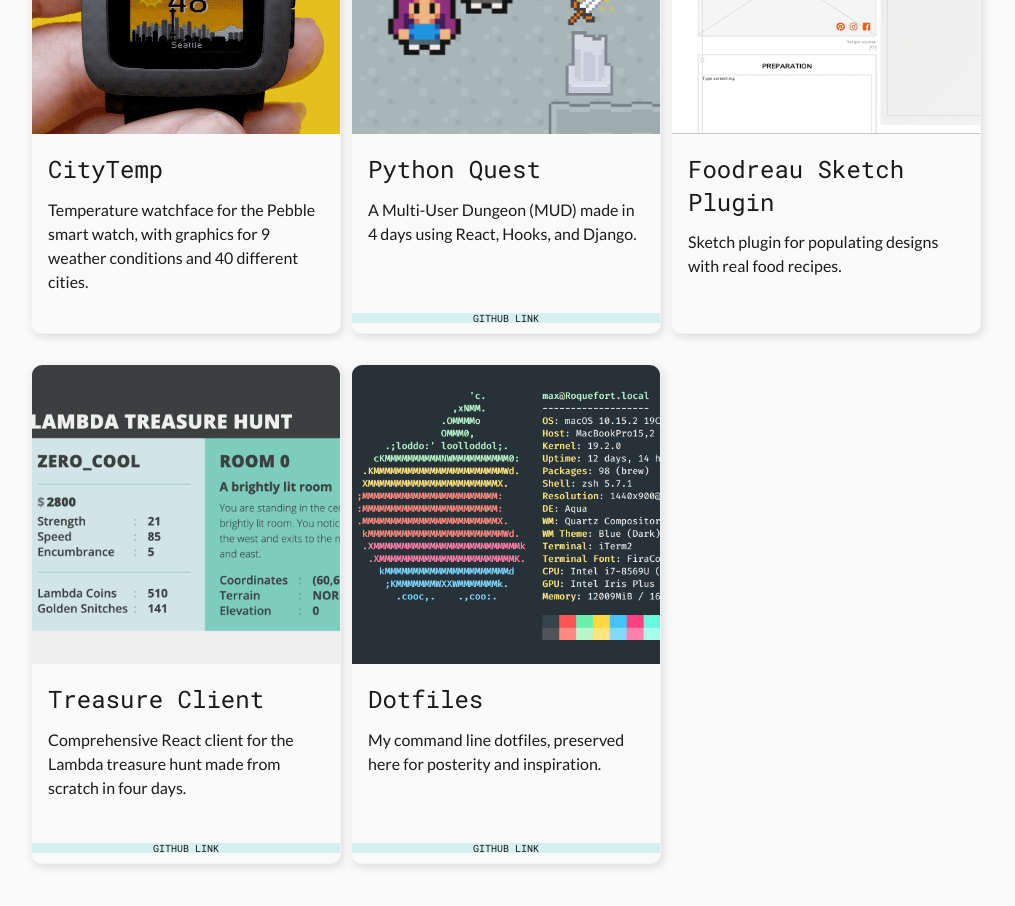
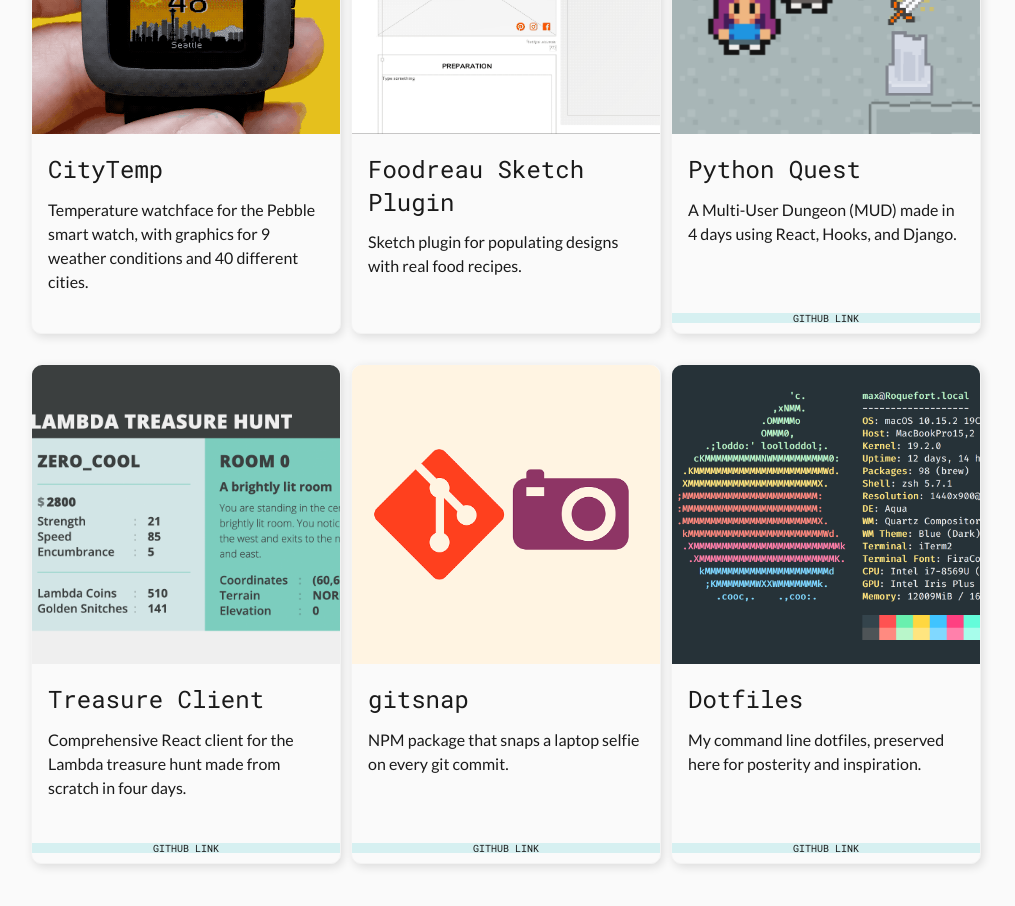
Before and after one commit to maxdavid/maxdavid-portfolio, a React (Create React App) app: page / in a window 1280 px wide. Shown: the part 2360-3266 px from the top of the page, without its empty margins (134-1149 px from the left). Built offline with nearby package versions, Linux system fonts and the light colour scheme; a web font is replaced by a local one.

Commit message:
Add gitsnap project link

```diff
--- a/src/components/projects/briefs/assets/index.js
+++ b/src/components/projects/briefs/assets/index.js
@@ -11,6 +11,7 @@ import treasureClientDemo from './treasureClientDemo.png';
 import foodreauDemo from './foodreauDemo.gif';
 import citytempDemo from './citytempDemo.gif';
 import dotfilesDemo from './dotfilesDemo.png';
+import gitsnapDemo from './gitsnapDemo.png';
 
 export {
   testy,
@@ -25,5 +26,6 @@ export {
   treasureClientDemo,
   foodreauDemo,
   citytempDemo,
-  dotfilesDemo
+  dotfilesDemo,
+  gitsnapDemo
 };
--- a/src/components/projects/briefs/homepage.js
+++ b/src/components/projects/briefs/homepage.js
@@ -11,7 +11,8 @@ import {
   treasureClientDemo,
   foodreauDemo,
   citytempDemo,
-  dotfilesDemo
+  dotfilesDemo,
+  gitsnapDemo
 } from './assets';
 
 export const projects = [
@@ -79,6 +80,16 @@ export const projects = [
     imageCover: true
   },
   {
+    projectTitle: 'Foodreau Sketch Plugin',
+    description: 'Sketch plugin for populating designs with real food recipes.',
+    tags: ['Sketch', 'Plugin', 'JavaScript', 'UX'],
+    image: foodreauDemo,
+    imageAlt: 'demo of using foodreau in sketch',
+    route: '/foodreau',
+    size: 'small',
+    imageCover: true
+  },
+  {
     projectTitle: 'Python Quest',
     description:
       'A Multi-User Dungeon (MUD) made in 4 days using React, Hooks, and Django.',
@@ -87,16 +98,6 @@ export const projects = [
     imageAlt:
       'a poster for Python Quest, stylized like classic dungeons & dragons box art',
     route: 'https://github.com/muddy-pythonistas/MUD-frontend',
-    size: 'small',
-    imageCover: true
-  },
-  {
-    projectTitle: 'Foodreau Sketch Plugin',
-    description: 'Sketch plugin for populating designs with real food recipes.',
-    tags: ['Sketch', 'Plugin', 'JavaScript', 'UX'],
-    image: foodreauDemo,
-    imageAlt: 'demo of using foodreau in sketch',
-    route: '/foodreau',
     size: 'small',
     imageCover: true
   },
@@ -112,6 +113,16 @@ export const projects = [
     imageCover: true
   },
   {
+    projectTitle: 'gitsnap',
+    description: 'NPM package that snaps a laptop selfie on every git commit.',
+    tags: ['JavaScript', 'npm', 'git', 'Fun'],
+    image: gitsnapDemo,
+    imageAlt: 'Gitsnap illustrative graphic',
+    route: 'https://github.com/maxdavid/gitsnap',
+    size: 'small',
+    imageCover: true
+  },
+  {
     projectTitle: 'Dotfiles',
     description:
       'My command line dotfiles, preserved here for posterity and inspiration.',
```
Also changed, not shown: src/components/projects/briefs/assets/gitsnapDemo.png (added).
